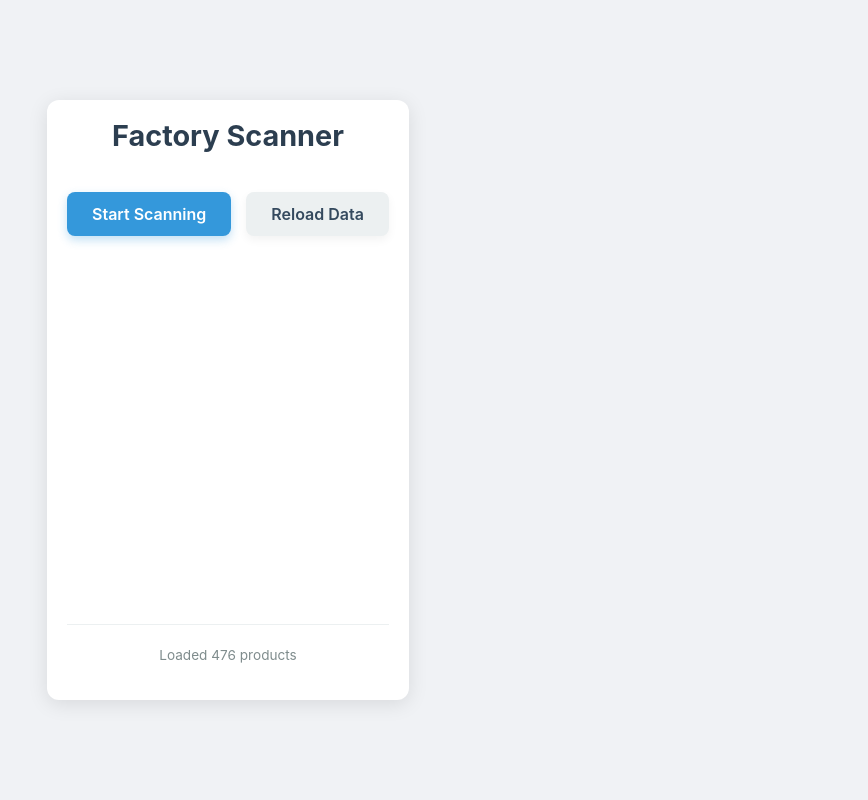
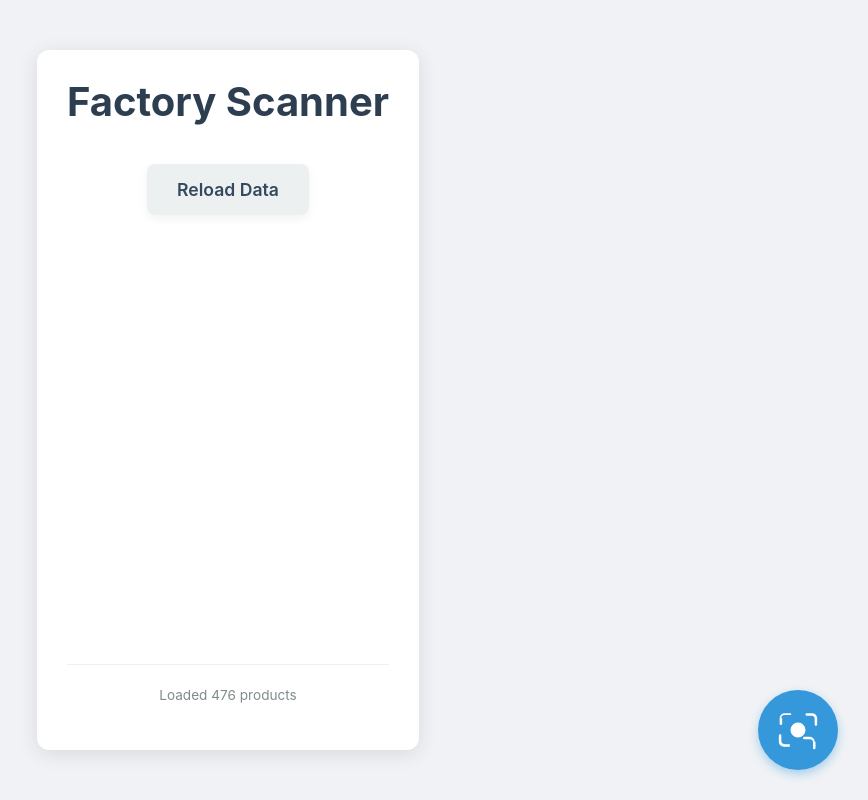
Before and after one commit to TaiyouSimon/factory-scanner-pwa, a React (Vite) app: page / in a window 1280 px wide. Shown: the whole page, without its empty margins (412-1280 px from the left). Built offline with nearby package versions, Linux system fonts and the light colour scheme.

Commit message:
add floating button for ease of tablet

```diff
--- a/src/App.css
+++ b/src/App.css
@@ -71,15 +71,7 @@ button:active {
   transform: scale(0.97);
 }
 
-.scan-button {
-  background-color: #3498db;
-  color: white;
-  box-shadow: 0 4px 10px rgba(52, 152, 219, 0.3);
-}
 
-.scan-button:hover {
-  background-color: #2980b9;
-}
 
 .reload-button {
   background-color: #ecf0f1;
@@ -144,6 +136,79 @@ button:active {
   padding-top: 20px;
 }
 
+.fab-button {
+  position: fixed;
+  bottom: 20px;
+  right: 20px;
+  width: 60px;
+  height: 60px;
+  background-color: #3498db;
+  color: white;
+  border-radius: 50%;
+  display: flex;
+  align-items: center;
+  justify-content: center;
+  box-shadow: 0 4px 10px rgba(52, 152, 219, 0.4);
+  cursor: pointer;
+  transition: background-color 0.2s ease-in-out, transform 0.1s ease-in-out;
+  z-index: 1000;
+  border: none;
+}
+
+.fab-button:hover {
+  background-color: #2980b9;
+}
+
+.fab-button img {
+  width: 30px;
+  height: 30px;
+  filter: invert(100%);
+}
+
+/* Tablet specific styles */
+@media (min-width: 768px) {
+  .app-container {
+    max-width: 700px;
+    min-height: 700px;
+  }
+
+  .scanner-page {
+    padding: 30px;
+  }
+
+  h1 {
+    font-size: 2.5rem;
+  }
+
+  .scanner-controls {
+    flex-direction: row;
+    gap: 20px;
+  }
+
+  button {
+    padding: 15px 30px;
+    font-size: 1.1rem;
+  }
+
+  .error-message,
+  .last-scanned {
+    padding: 20px;
+    font-size: 1.2rem;
+  }
+
+  .fab-button {
+    width: 80px;
+    height: 80px;
+    bottom: 30px;
+    right: 30px;
+  }
+
+  .fab-button img {
+    width: 40px;
+    height: 40px;
+  }
+}
+
 @media (max-width: 600px) {
   .scanner-controls {
     flex-direction: column;
--- a/src/pages/ScannerPage.tsx
+++ b/src/pages/ScannerPage.tsx
@@ -1,4 +1,4 @@
-import { useEffect, useState } from "react";
+import { useState, useEffect } from "react";
 import BarcodeScanner from "../components/BarcodeScanner";
 import { parseCSV, findMatchingRow } from "../services/csvService";
 import type { CsvRow } from "../services/csvService";
@@ -29,18 +29,14 @@ const ScannerPage = () => {
   };
 
   const handleScan = (code: string) => {
-    // Stop scanning after successful scan
     setIsScanning(false);
     setLastScanned(code);
 
-    // Extract first 8 characters (zuban)
     const zuban = code.substring(0, 8);
 
-    // Find matching row in CSV
     const matchingRow = findMatchingRow(csvData, zuban);
 
     if (matchingRow && matchingRow.URL) {
-      // Redirect to the URL from the matching row
       window.open(matchingRow.URL, "_blank");
     } else {
       setError(`No matching product found for code: ${zuban}`);
@@ -67,9 +63,6 @@ const ScannerPage = () => {
       ) : (
         <>
           <div className="scanner-controls">
-            <button onClick={toggleScanner} className="scan-button">
-              {isScanning ? "Stop Scanning" : "Start Scanning"}
-            </button>
             <button onClick={reloadData} className="reload-button">
               Reload Data
             </button>
@@ -91,6 +84,12 @@ const ScannerPage = () => {
           <div className="data-info">
             <p>Loaded {csvData.length} products</p>
           </div>
+
+          {!isScanning && (
+            <button className="fab-button" onClick={toggleScanner}>
+              <img src="/camera-icon.svg" alt="Scan" />
+            </button>
+          )}
         </>
       )}
     </div>
```
Also changed, not shown: public/camera-icon.svg (added).
